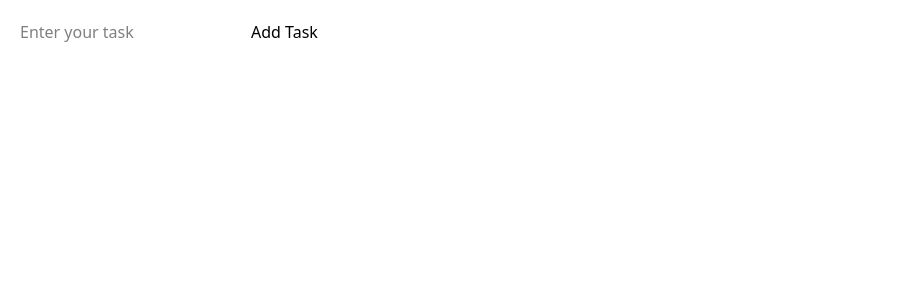
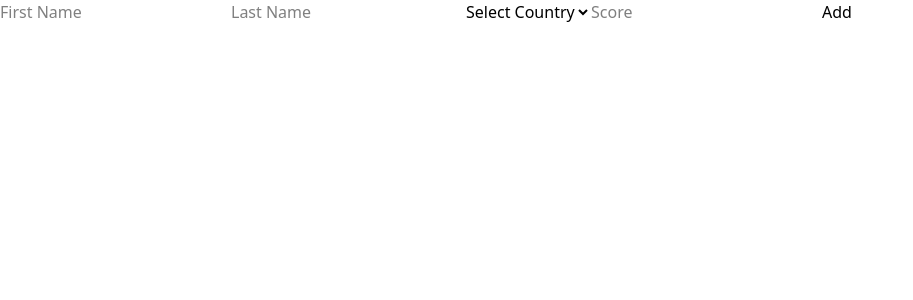
Before and after one commit to omkar-aher04/fs26-27-28, a React (Vite) app in the folder react/learnreact/: page / in a window 1280 px wide. Shown: the top 300 px of the page, without its empty margins (0-913 px from the left). Built offline with nearby package versions, Linux system fonts and the light colour scheme.

Commit message:
leaderboard project

```diff
--- a/react/learnreact/src/Counter.jsx
+++ b/react/learnreact/src/Counter.jsx
@@ -31,6 +31,7 @@ function Counter() {
 
   function increment() {
     // console.log(typeof setCounter);
+    // setCounter((prev) => prev + 1);
     setCounter(counter + 1);
   }
   function decrement() {
--- /dev/null
+++ b/react/learnreact/src/leaderBoard/Main.jsx
@@ -0,0 +1,116 @@
+import React, { useState } from "react";
+
+function Main() {
+  const [fname, setFname] = useState("");
+  const [lname, setLname] = useState("");
+  const [country, setCountry] = useState("");
+  const [score, setScore] = useState("");
+  const [data, setData] = useState([]);
+
+  function handleSubmit(e) {
+    e.preventDefault();
+    const obj = {
+      id: Date.now(),
+      name: fname + " " + lname,
+      country: country,
+      score: score,
+    };
+
+    // setData((prevData) => {
+    //   const newData = [...prevData, obj];
+    //   return newData.sort((a, b) => b.score - a.score);
+    // });
+
+    setData((prevData) => {
+      const newData = [...prevData, obj];
+      return newData.sort((a, b) => b.score - a.score);
+    });
+
+    setFname("");
+    setLname("");
+    setCountry("");
+    setScore("");
+  }
+
+  function modifyScore(id, sign) {
+    setData(
+      data.map((obj) =>
+        obj.id === id
+          ? {
+              ...obj,
+              score:
+                sign === "+" ? Number(obj.score) + 5 : Number(obj.score) - 5,
+            }
+          : obj
+      )
+    );
+  }
+
+  function handleDelete(id) {
+    setData(data.filter((obj) => obj.id !== id));
+  }
+
+  return (
+    <>
+      <form onSubmit={handleSubmit}>
+        <input
+          type="text"
+          placeholder="First Name"
+          name="fname"
+          value={fname}
+          onChange={(e) => setFname(e.target.value)}
+        />
+        <input
+          type="text"
+          placeholder="Last Name"
+          name="lname"
+          value={lname}
+          onChange={(e) => setLname(e.target.value)}
+        />
+        <select
+          name="country"
+          value={country}
+          id=""
+          onChange={(e) => setCountry(e.target.value)}
+          required
+        >
+          <option value="">Select Country</option>
+          <option value="india">India</option>
+          <option value="australia">Australia</option>
+          <option value="west indies">West Indies</option>
+          <option value="pakistan">Pakistan</option>
+          <option value="new zealand">New Zealand</option>
+        </select>
+
+        <input
+          type="text"
+          placeholder="Score"
+          name="score"
+          value={score}
+          onChange={(e) => setScore(e.target.value)}
+        />
+        <button type="submit">Add</button>
+      </form>
+
+      <div>
+        {data.length > 0 &&
+          data.map((obj) => {
+            return (
+              <div key={obj.id} className="flex">
+                <p>{obj.name}</p>
+                <p>{obj.country}</p>
+                <p>{obj.score}</p>
+                <p>
+                  <span onClick={() => handleDelete(obj.id)}>Delete</span>
+                  <span onClick={() => modifyScore(obj.id, "+")}> +5 </span>
+                  <span onClick={() => modifyScore(obj.id, "-")}> -5 </span>
+                </p>
+              </div>
+            );
+          })}
+      </div>
+    </>
+  );
+}
+
+export default Main;
--- /dev/null
+++ b/react/learnreact/src/leaderBoard/States.jsx
@@ -0,0 +1,29 @@
+import { useState } from "react";
+
+function States() {
+  const [age, setAge] = useState(20);
+
+  //STATE CHANGES ARE ASYNCHRONOUS. REACT UPDATES THE STATE IN BATCHES
+
+  // RACE CONDITIONS: when the value of set function depends on the previous renders. In such cases we use UPDATER FUNCTION.
+  // THESE updater functions only accept 1 argument, the value of state variable from previous render
+
+  function changeAge() {
+    // setAge(age + 1);
+    // setAge(age + 1);
+    // setAge(age + 1);
+
+    setAge((prevAge) => prevAge + 1);
+    setAge((prevAge) => prevAge + 1);
+    setAge((prevAge) => prevAge + 1);
+  }
+
+  return (
+    <>
+      <button onClick={changeAge}>Click Me</button>
+      <p>{age}</p>
+    </>
+  );
+}
+
+export default States;
--- a/react/learnreact/src/main.jsx
+++ b/react/learnreact/src/main.jsx
@@ -5,7 +5,9 @@ import "./index.css";
 // import SecondComponent from "./SecondComponent.jsx";
 // import Lists from "./Lists.jsx";
 // import Counter from "./Counter.jsx";
-import Main from "./todoList/Main";
+// import Main from "./todoList/Main";
+import Main from "./leaderBoard/Main.jsx";
+// import States from "./leaderBoard/States.jsx";
 
 createRoot(document.getElementById("root")).render(
   //   <SecondComponent name="Rohit Jain" age={34} skillset={["React", "Node", "Laravel"]} />
@@ -14,6 +16,7 @@ createRoot(document.getElementById("root")).render(
   // <Lists />
   // <Counter />
   <Main />
+  // <States />
 );
 
 //PROPS: arguments to functions(components)
```
